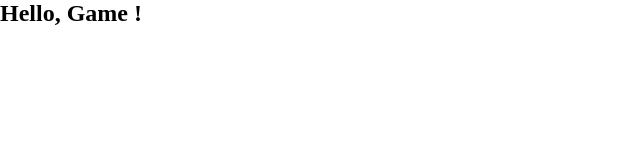
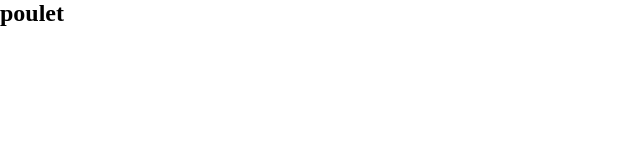
Before and after one commit to Thurzas/cardWars, a React (Vite) app: page /game in a window 1280 px wide. Shown: the top 160 px of the page, without its empty margins (0-640 px from the left). Built offline with nearby package versions, Linux system fonts and the light colour scheme.

Commit message:
fixed pack

```diff
--- /dev/null
+++ b/src/components/background.tsx
@@ -0,0 +1,9 @@
+function Background() {
+	return (
+		<>
+			<h2>poulet</h2>
+		</>
+	);
+}
+
+export default Background;
--- a/src/routes/Game/Game.tsx
+++ b/src/routes/Game/Game.tsx
@@ -1,7 +1,9 @@
+import Background from "../../components/background";
+
 function Game() {
 	return (
 		<>
-			<h2>Hello, Game !</h2>
+			<Background />
 		</>
 	);
 }
--- a/src/routes/Home/Home.css
+++ b/src/routes/Home/Home.css
@@ -5,7 +5,6 @@
 * {
 	padding: 0;
 	margin: 0;
-	box-sizing: border-box;
 }
 
 #home_container {
@@ -38,14 +37,13 @@
 		}
 
 		#vador_booster {
-			width: 800px;
+			width: 650px;
 			position: absolute;
 			margin-right: 4000px;
 			margin-top: 100px;
 		}
 		#vador_booster:hover {
-			box-shadow: 0 0 20px red, 0 0 30px red;
-			transform: scale(1.05);
+			transform: scale(1.2);
 			border-radius: 0.2rem;
 		}
 		#anakin_booster {
@@ -56,9 +54,8 @@
 			margin-top: 1500px;
 		}
 		#anakin_booster:hover {
-			box-shadow: 0 0 20px #26bbe2, 0 0 30px #26bbe2;
 			border-radius: 0.2rem;
-			transform: scale(1.05);
+			transform: scale(1.2);
 		}
 	}
 }
--- a/src/routes/Home/Home.tsx
+++ b/src/routes/Home/Home.tsx
@@ -20,7 +20,7 @@ function Home() {
 					/>
 					<img
 						id="vador_booster"
-						src="/public/home-img/booster.png"
+						src="/public/home-img/booster_vador.png"
 						alt="booster"
 					/>
 					<img
```
Also changed, not shown: public/home-img/booster_vador.png (added), src/components/deck_choice.tsx (deleted).
